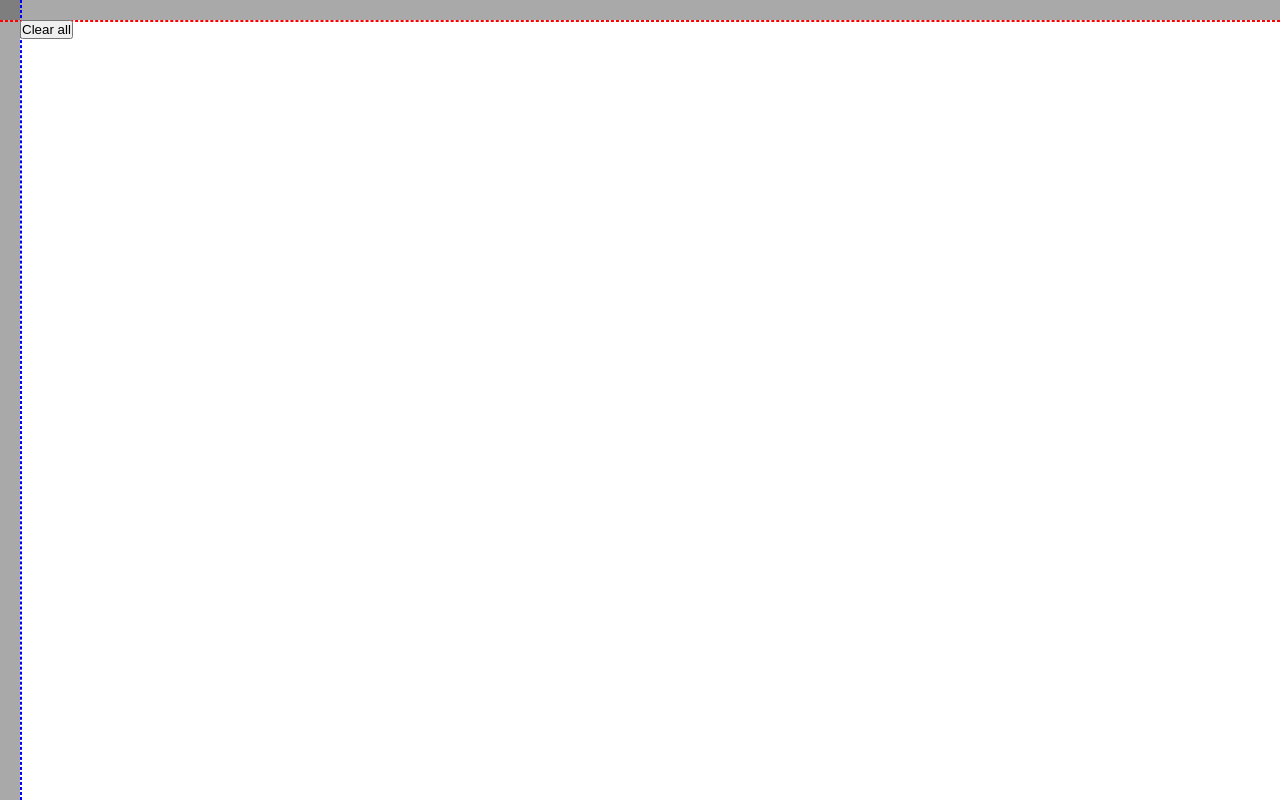
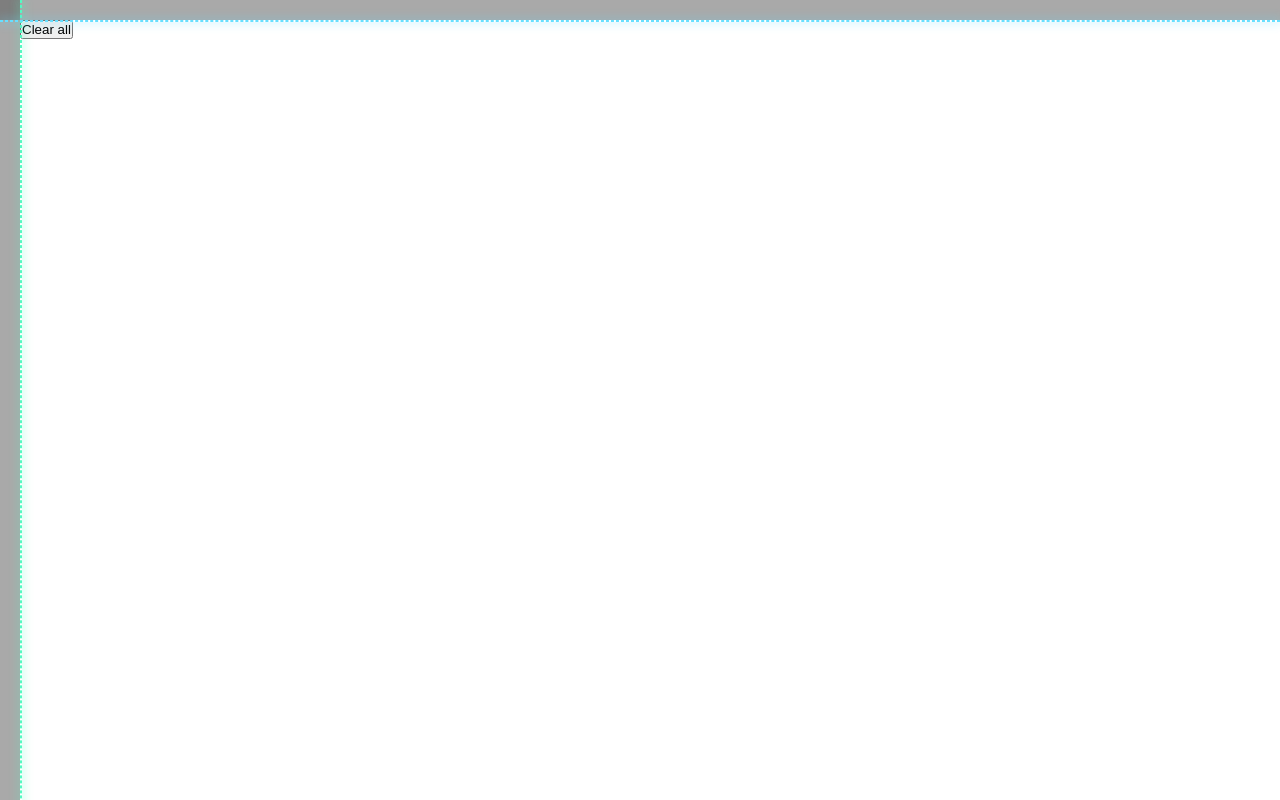
Before and after one commit to gustavoquinalha/front-end-ruler, a plain HTML site: page index.html in a window 1280 px wide. Drawn offline with Linux system fonts and the light colour scheme.

Commit message:
Update css.css

```diff
--- a/css.css
+++ b/css.css
@@ -4,43 +4,52 @@
 }
 body,
 html {
-  height: 100%;
+  min-height: 100%;
   position: relative;
-  overflow: hidden;
+
 }
 
 .rule-top {
   height: 20px;
   background: #555555;
   width: 100%;
-  position: absolute;
+  position: fixed;
   top: 0;;
   opacity: .5;
+  z-index: 99999
 }
 .rule-left {
   width: 20px;
   background: #555555;
   height: 100%;
-  position: absolute;
+  position: fixed;
   left: 0;
   opacity: .5;
+  z-index: 99999
 }
 .y {
   width: 100%;
   height: 1px;
-  position: absolute;
-  border:1px dashed red;
+  position: fixed;
+  border:1px dashed rgba(103, 223, 255, 1);
+  box-shadow: 0 0 10px 2px rgba(103, 223, 255, 0.3);
   box-sizing: border-box;
   cursor: move;
-  top: 20px
+  top: 20px;
+  z-index: 99999;
+  left: 0;
+  right: 0
 }
 
 .x {
-  height: 100%;
+  height: 500%;
   width: 2px;
-  border:1px dashed blue;
+  border:1px dashed rgba(85, 249, 194, 1);
+  box-shadow: 0 0 10px 2px rgba(85, 249, 194, .3);
   box-sizing: border-box;
-  position: absolute;
+  position: fixed;
   cursor: move;
   left: 20px;
+  top: 0;
+  z-index: 99999
 }
```
